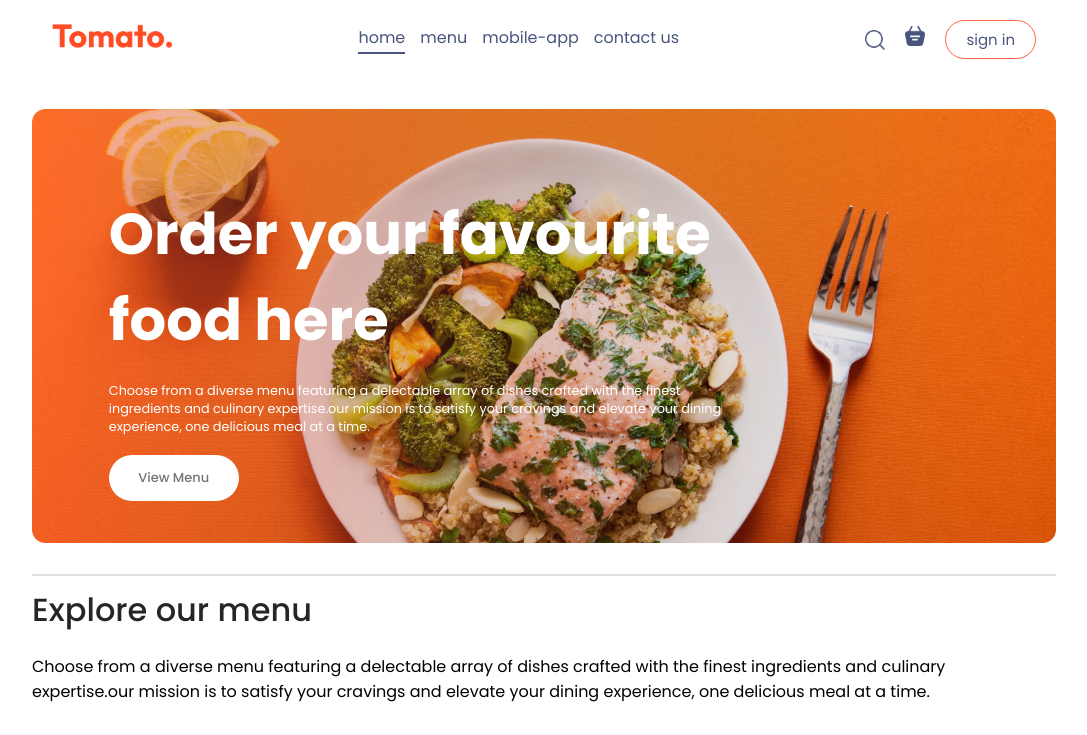
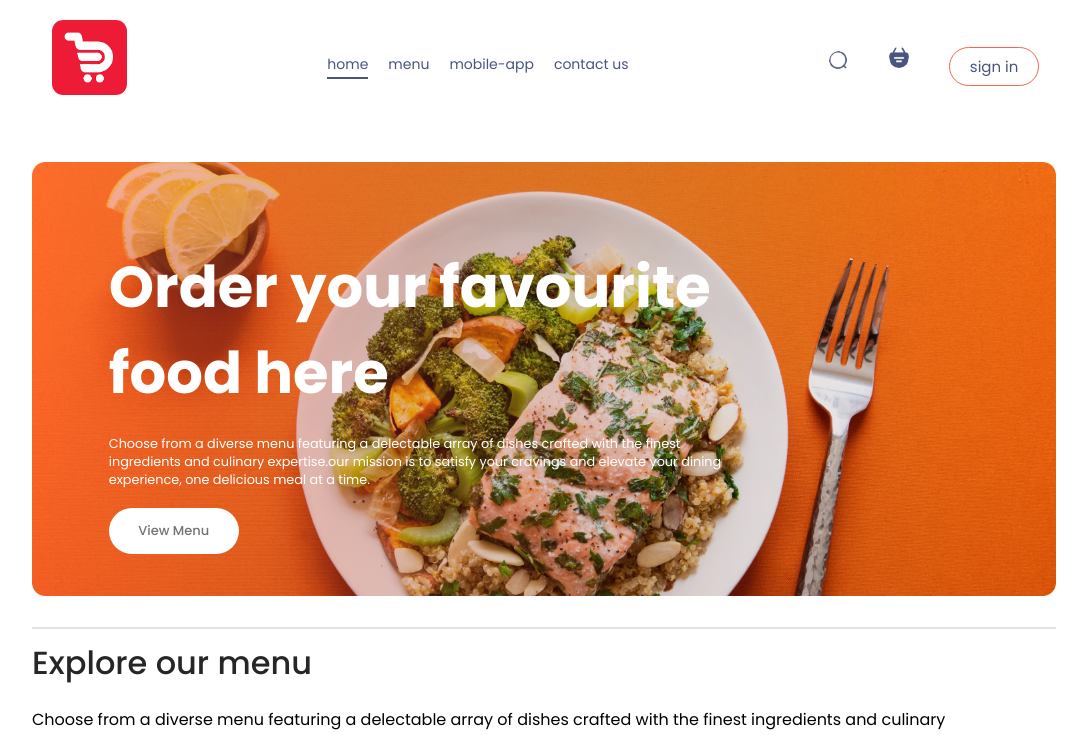
Before and after one commit to la3t0Masoud/Food-Del, a React (Vite) app in the folder frontend/: page / in a window 1280 px wide. Shown: the top 735 px of the page, without its empty margins (96-1183 px from the left). Built offline with nearby package versions, Linux system fonts and the light colour scheme.

Commit message:
some changes applyed about design

```diff
--- a/frontend/index.html
+++ b/frontend/index.html
@@ -2,7 +2,7 @@
 <html lang="en">
   <head>
     <meta charset="UTF-8" />
-    <link rel="icon" type="image/svg+xml" href="/vite.svg" />
+     <link rel="icon" href="./src/assets/logo.png" type="image/png">
     <meta name="viewport" content="width=device-width, initial-scale=1.0" />
     <title>Food Del</title>
   </head>
--- a/frontend/src/components/Footer/Footer.css
+++ b/frontend/src/components/Footer/Footer.css
@@ -56,3 +56,8 @@ gap: 20px;
 
     }
 }
+img{
+    width: 100px;
+    border-radius: 10px;
+    margin-bottom: 10px;
+}
--- a/frontend/src/components/Navbar/Navbar.css
+++ b/frontend/src/components/Navbar/Navbar.css
@@ -4,25 +4,31 @@
     justify-content: space-between;
     align-items: center;
 }
-.navbar .logo{
-    width: 150px;
+.navbar{
+    width: 90%;
+}
+.navBar-logo-img{
+    width: 62px;
+    border-radius: 10%;
 }
 .navbar-menu{
     display: flex;
     list-style: none;
     gap: 20px;
     color: #49557e;
-    font-size: 18px;
+    font-size: 14px;
 
 }
 .navbar-right{
     display: flex;
     align-items: center;
     gap: 40px;
+    margin-right: -12%;
+
 }
 .navbar button{
     background: transparent;
-    font-size: 16px;
+    font-size: 12px;
     color: #49557e;
     border: 1px solid tomato;
     padding: 10px 30px;
@@ -55,15 +61,12 @@
     top: 4px;
 }
 @media (max-width:1050px){
-    .navbar .logo{
-        width: 140px;
+    .navbar{
+        width: 90%;
     }
-    .navbar-menu{
-        gap: 20px;
-        font-size: 17px;
-    }
+
     .navbar-right{
-        gap: 30px;
+        gap: 12px;
     }
     .navbar-right img{
         width: 22px;
@@ -73,15 +76,19 @@
     }
 }
 @media (min-width:900px){
-    .navbar .logo{
-        width: 120px;
+    .navbar{
+        width: 90%;
+    }
+    .navBar-logo-img{
+        width: 75px;
+        border-radius: 15%;
     }
     .navbar-menu{
         gap: 15px;
         font-size: 16px;
     }
     .navbar-right{
-        gap: 20px;
+        margin-right: -12%;
     }
     .navbar-right img{
         width: 20px;
@@ -90,9 +97,28 @@
         padding: 7px 20px;
         font-size: 15px;
     }
+
+}
+@media (min-width:820px){
+    .navbar-menu{
+        gap: 20px;
+        font-size: 14px;
+    }
 }
 @media (max-width:750px){
+    .navBar-logo-img{
+        width: 50px;
+        border-radius: 15%;
+    }
+    .navbar-menu{
+        gap: 5px;
+        font-size: 12px;
+    }
+
+}
+@media (max-width:620px){
     .navbar-menu{
         display: none;
     }
+
 }
--- a/frontend/src/components/Navbar/Navbar.jsx
+++ b/frontend/src/components/Navbar/Navbar.jsx
@@ -12,7 +12,7 @@ const Navbar = ({setShowLogin}) => {
 
   return (
     <div className='navbar' >
-        <Link to="/" ><img src={assets.logo} alt="" className="logo" /></Link>
+        <Link to="/" ><img src={assets.logo} alt="" className="logo navBar-logo-img" /></Link>
         <ul className="navbar-menu">
             <Link to='/' onClick={()=> setMeu("home")} className={menu === "home"?"active":"" } >home</Link>
             <a href='#explore-menu' onClick={()=> setMeu("menu")} className={menu === "menu"?"active":""} >menu</a>
```
Also changed, not shown: frontend/src/assets/logo.png.
